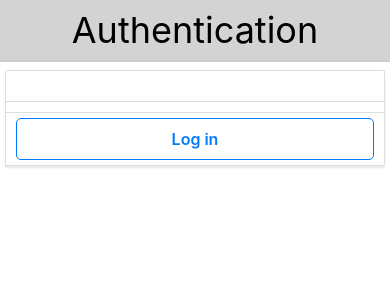
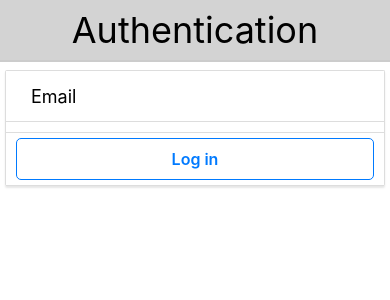
Before and after one commit to veselin0/auth, a React Native app: screen / in a window 390 px wide. Shown: the top 300 px of the page. Built offline with nearby package versions, Linux system fonts and the light colour scheme.

Commit message:
327. Making the Input Pretty

```diff
--- a/src/components/LoginForm.js
+++ b/src/components/LoginForm.js
@@ -9,6 +9,7 @@
       <Card>
         <CardSection>
           <Input
+            label="Email"
             onChangeText={(text) => this.setState({ text })}
             value={this.state.text}
           />
--- a/src/components/common/Input.js
+++ b/src/components/common/Input.js
@@ -1,17 +1,37 @@
 import React from 'react';
-import { TextInput, View, Text } from 'react-native';
+import { TextInput, View, Text, StyleSheet } from 'react-native';
 
 const Input = ({ label, value, onChangeText }) => {
+  const { inputStyle, labelStyle, containerStyle } = styles;
+
   return (
-    <View>
-      <Text>{label}</Text>
-      <TextInput
-        style={{ height: 20, width: 100 }}
-        value={value}
-        onChangeText={onChangeText}
-      />
+    <View style={containerStyle}>
+      <Text style={labelStyle}>{label}</Text>
+      <TextInput style={inputStyle} value={value} onChangeText={onChangeText} />
     </View>
   );
 };
 
+const styles = StyleSheet.create({
+  inputStyle: {
+    color: '#000',
+    paddingRight: 5,
+    paddingLeft: 5,
+    fontSize: 18,
+    lineHeight: 23,
+    flex: 2,
+  },
+  labelStyle: {
+    fontSize: 18,
+    paddingLeft: 20,
+    flex: 1,
+  },
+  containerStyle: {
+    height: 40,
+    flex: 1,
+    flexDirection: 'row',
+    alignItems: 'center',
+  },
+});
+
 export { Input };
```
